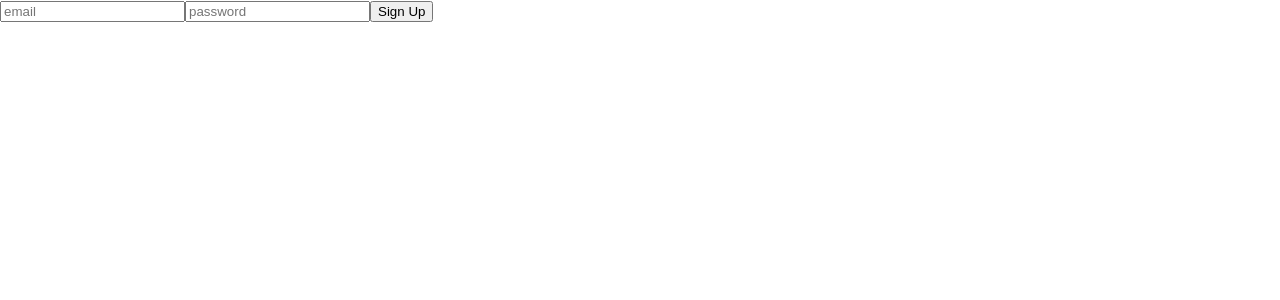
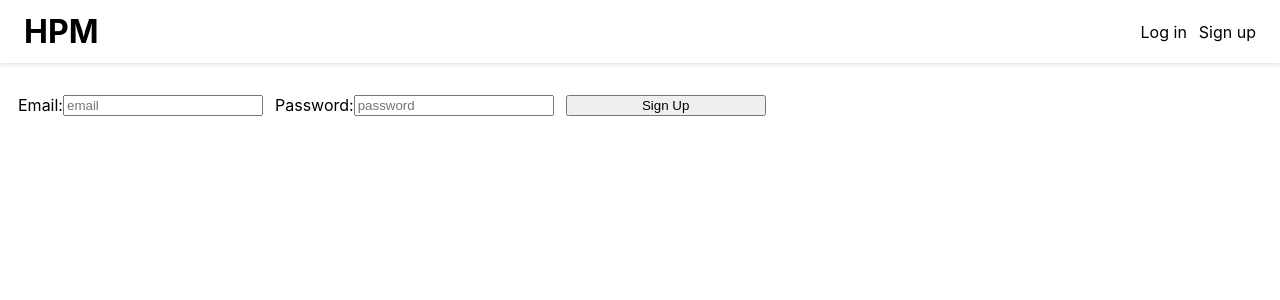
Before and after one commit to luxianb/project-manager, a Next.js app: page /signup in a window 1280 px wide. Shown: the top 300 px of the page. Built offline with nearby package versions, Linux system fonts and the light colour scheme; no server answers.

Commit message:
Update signup, login styling

```diff
--- a/pages/signup.js
+++ b/pages/signup.js
@@ -1,28 +1,45 @@
 import axios from "axios";
 import React, { useState } from "react";
+import { Col, Page } from "../src/components/containers";
+import Navbar from "../src/layouts/Navbar";
 
 export default function SignUpPage() {
-  const [form, setForm] = useState({email: '', password: ''})
+  const [form, setForm] = useState({ email: "", password: "" });
 
   async function handleSignUp() {
-    const res = await axios.post('/api/signup', form);
+    const res = await axios.post("/api/signup", form);
     console.log(res);
   }
 
-  return(
-    <div>
+  return (
+    <Page>
+      <Navbar />
+      <Col style={{ gap: 12, alignItems: "center", padding: "32px 18px" }}>
+        <Col>
+          <label htmlFor="email">Email:</label>
           <input
+            id="email"
             placeholder="email"
             value={form.email}
-        onChange={e => setForm({...form, email: e.target.value})}
+            onChange={(e) => setForm({ ...form, email: e.target.value })}
+            autoComplete="new-email"
+            style={{minWidth: 200}}
             />
+        </Col>
+        <Col>
+          <label htmlFor="password">Password:</label>
           <input
+            id="password"
             placeholder="password"
-        type='password'
+            type="password"
             value={form.password}
-        onChange={e => setForm({...form, password: e.target.value})}
+            onChange={(e) => setForm({ ...form, password: e.target.value })}
+            autoComplete="new-password"
+            style={{minWidth: 200}}
             />
-      <button onClick={handleSignUp}>Sign Up</button>
-    </div>
-  )
+        </Col>
+        <button onClick={handleSignUp} style={{minWidth: 200}}>Sign Up</button>
+      </Col>
+    </Page>
+  );
 }
```
Also changed, not shown: pages/login.js (+38 -12 lines). Lines whose indentation alone changed are shown as unchanged.
